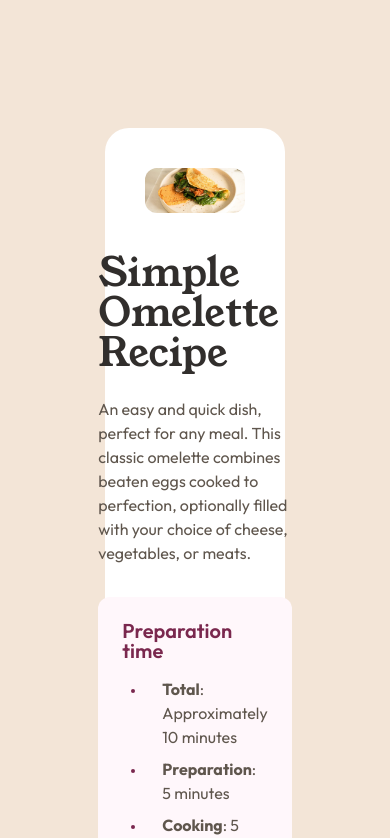
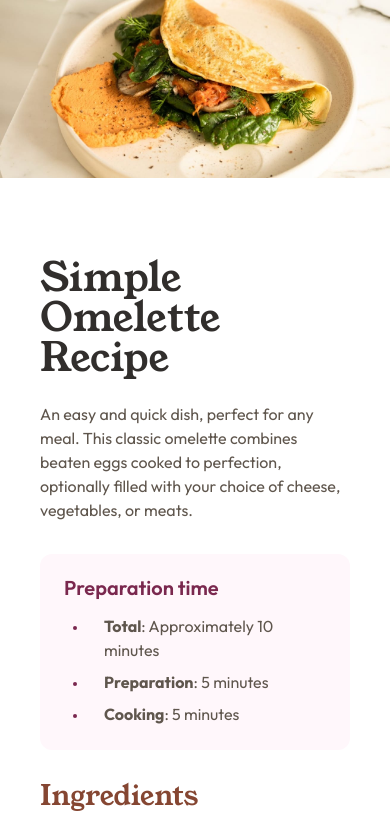
Before and after one commit to Praise25/Recipe-page, a React (Vite) app: page / in a window 390 px wide. Shown: the top 838 px of the page. Built offline with nearby package versions, Linux system fonts and the light colour scheme.

Commit message:
feat: implement responsiveness across different screen sizes

```diff
--- a/src/components/Recipe/Card.module.css
+++ b/src/components/Recipe/Card.module.css
@@ -8,3 +8,44 @@
   padding: 2.5rem;
   border-radius: 1.5rem;
 }
+
+@media screen and (max-width: 480px) {
+  /* mobile */
+  .container {
+    width: 100%;
+    margin: 0;
+    border-radius: 0;
+    padding: 0;
+  }
+}
+
+@media screen and (min-width: 481px) and (max-width: 767px) {
+  /* large mobile */
+  .container {
+    width: 100%;
+    margin: 0;
+    border-radius: 0;
+    padding: 0;
+  }
+}
+
+@media screen and (min-width: 768px) and (max-width: 1023px) {
+  /* tablets */
+  .container {
+    width: 80%;
+  }
+}
+
+@media screen and (min-width: 1024px) and (max-width: 1439px) {
+  /* laptops */
+  .container {
+    width: 46%;
+  }
+}
+
+@media screen and (min-width: 1440px) {
+  /* desktops & wide screens */
+  .container {
+    width: 46%;
+  }
+}
--- a/src/components/Recipe/CardContent.module.css
+++ b/src/components/Recipe/CardContent.module.css
@@ -191,3 +191,17 @@
   color: var(--brown-800);
   padding-left: 1rem;
 }
+
+@media screen and (max-width: 480px) {
+  /* mobile */
+  .root-container {
+    padding: 2.5rem;
+  }
+}
+
+@media screen and (min-width: 481px) and (max-width: 767px) {
+  /* large mobile */
+  .root-container {
+    padding: 2.5rem;
+  }
+}
--- a/src/components/Recipe/CardContent.tsx
+++ b/src/components/Recipe/CardContent.tsx
@@ -2,7 +2,7 @@ import classes from "./CardContent.module.css"
 
 export default function CardContent() {
   return (
-    <section>
+    <section className={classes["root-container"]}>
       <h1 className={classes.heading}>Simple Omelette Recipe</h1>
       <p className={classes.description}>
         An easy and quick dish, perfect for any meal. This classic omelette
--- a/src/components/Recipe/CardHeader.module.css
+++ b/src/components/Recipe/CardHeader.module.css
@@ -3,3 +3,17 @@
   border-radius: 0.75rem;
   margin-bottom: 2.5rem;
 }
+
+@media screen and (max-width: 480px) {
+  /* mobile */
+  .image-container {
+    border-radius: 0;
+  }
+}
+
+@media screen and (min-width: 481px) and (max-width: 767px) {
+  /* large mobile */
+  .image-container {
+    border-radius: 0;
+  }
+}
```
